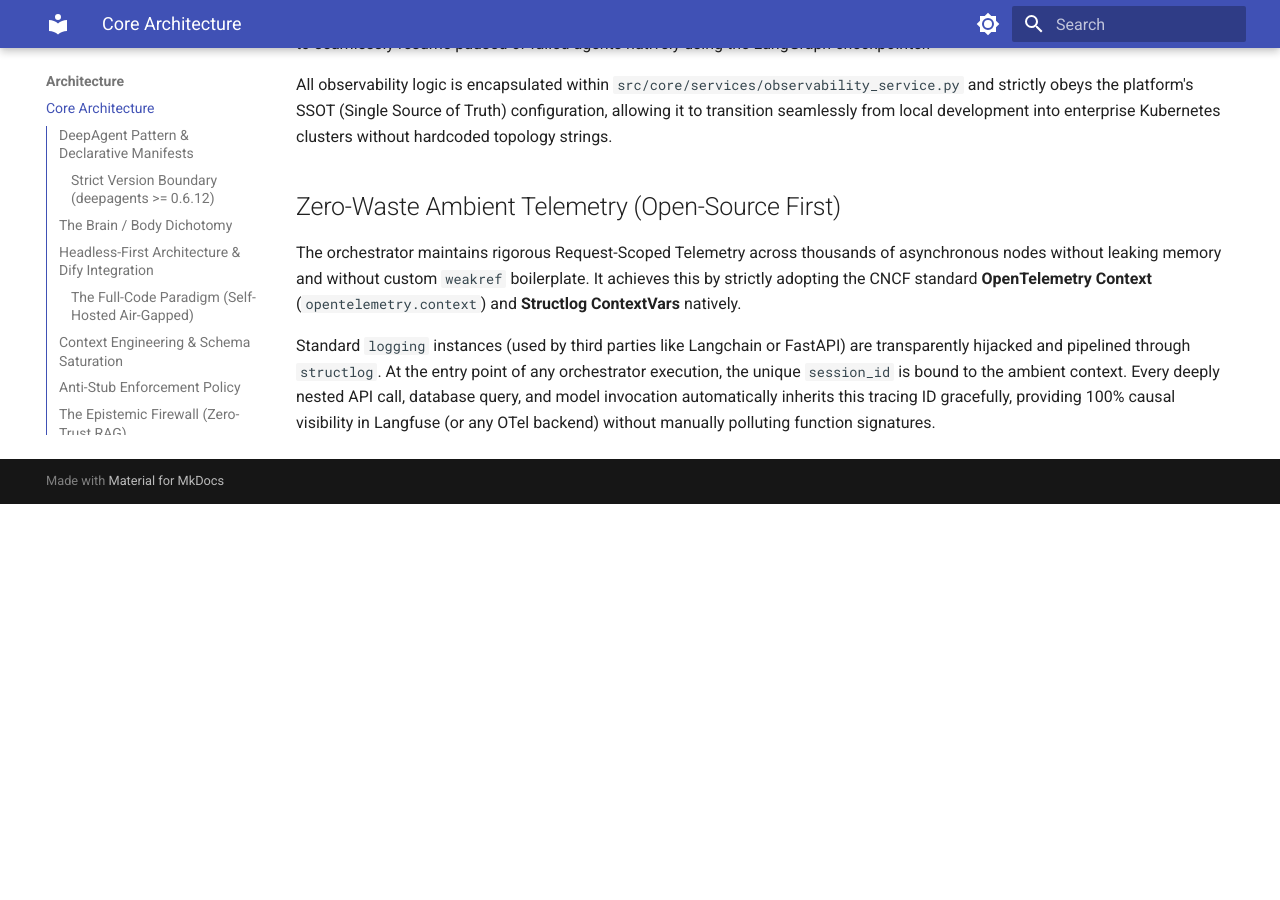
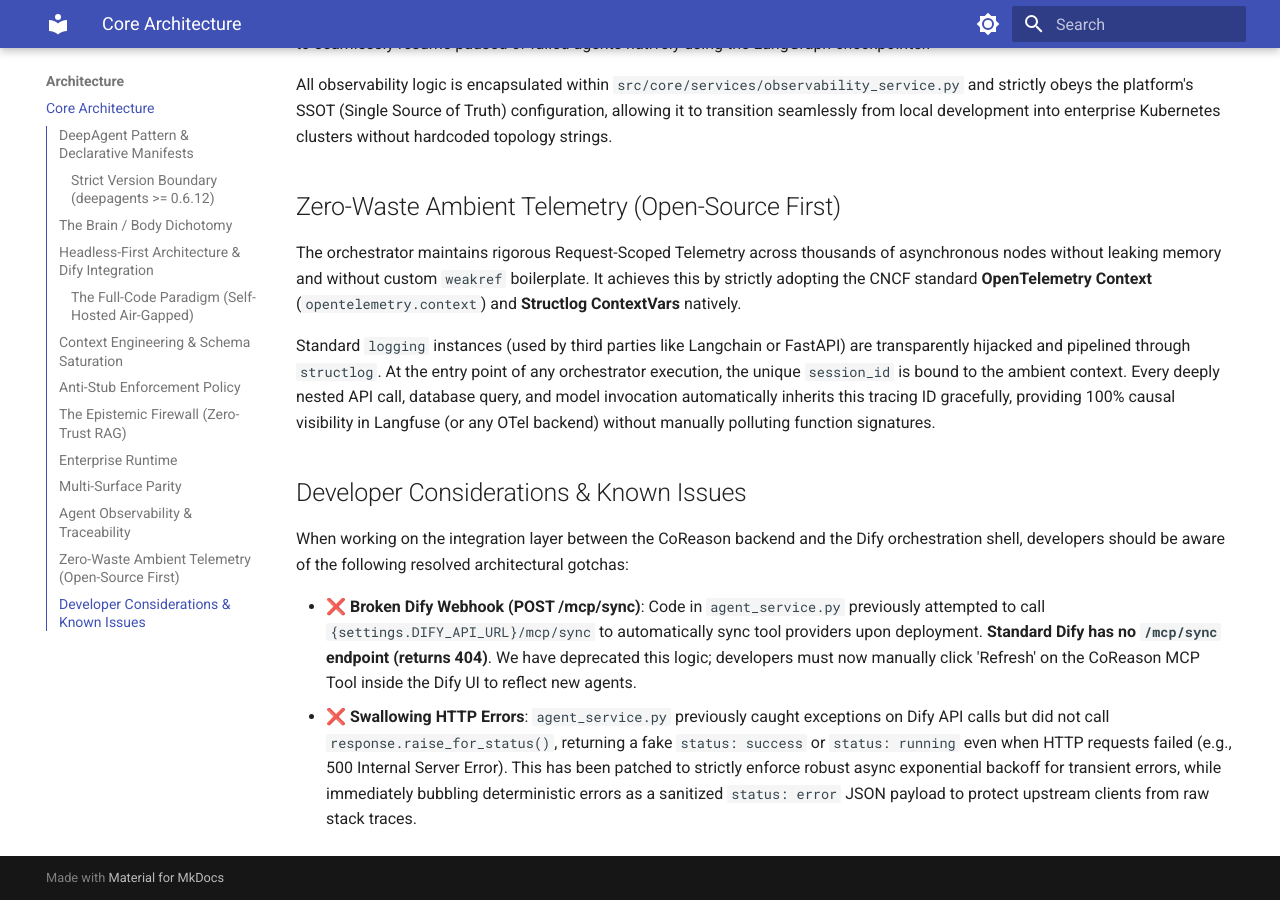
Before and after one commit to CoReason-AI/coreason-workspace-env, an MkDocs documentation site: the page built from docs/core_architecture.md, in a window 1280 px wide and 900 px high, scrolled down 2797 px. Built offline with MkDocs 1.6.1 and Material for MkDocs 9.7.7, drawn with Linux system fonts in a browser that asks for light colours; before the commit the page ends 3301 px from its top, so only the background shows below that.

Commit message:
docs(architecture): add developer considerations regarding broken dify webhooks and http error handling

```diff
--- a/docs/core_architecture.md
+++ b/docs/core_architecture.md
@@ -71,3 +71,10 @@
 The orchestrator maintains rigorous Request-Scoped Telemetry across thousands of asynchronous nodes without leaking memory and without custom `weakref` boilerplate. It achieves this by strictly adopting the CNCF standard **OpenTelemetry Context** (`opentelemetry.context`) and **Structlog ContextVars** natively.
 
 Standard `logging` instances (used by third parties like Langchain or FastAPI) are transparently hijacked and pipelined through `structlog`. At the entry point of any orchestrator execution, the unique `session_id` is bound to the ambient context. Every deeply nested API call, database query, and model invocation automatically inherits this tracing ID gracefully, providing 100% causal visibility in Langfuse (or any OTel backend) without manually polluting function signatures.
+
+## Developer Considerations & Known Issues
+
+When working on the integration layer between the CoReason backend and the Dify orchestration shell, developers should be aware of the following resolved architectural gotchas:
+
+- ❌ **Broken Dify Webhook (POST /mcp/sync)**: Code in `agent_service.py` previously attempted to call `{settings.DIFY_API_URL}/mcp/sync` to automatically sync tool providers upon deployment. **Standard Dify has no `/mcp/sync` endpoint (returns 404)**. We have deprecated this logic; developers must now manually click 'Refresh' on the CoReason MCP Tool inside the Dify UI to reflect new agents.
+- ❌ **Swallowing HTTP Errors**: `agent_service.py` previously caught exceptions on Dify API calls but did not call `response.raise_for_status()`, returning a fake `status: success` or `status: running` even when HTTP requests failed (e.g., 500 Internal Server Error). This has been patched to strictly enforce robust async exponential backoff for transient errors, while immediately bubbling deterministic errors as a sanitized `status: error` JSON payload to protect upstream clients from raw stack traces.
```
